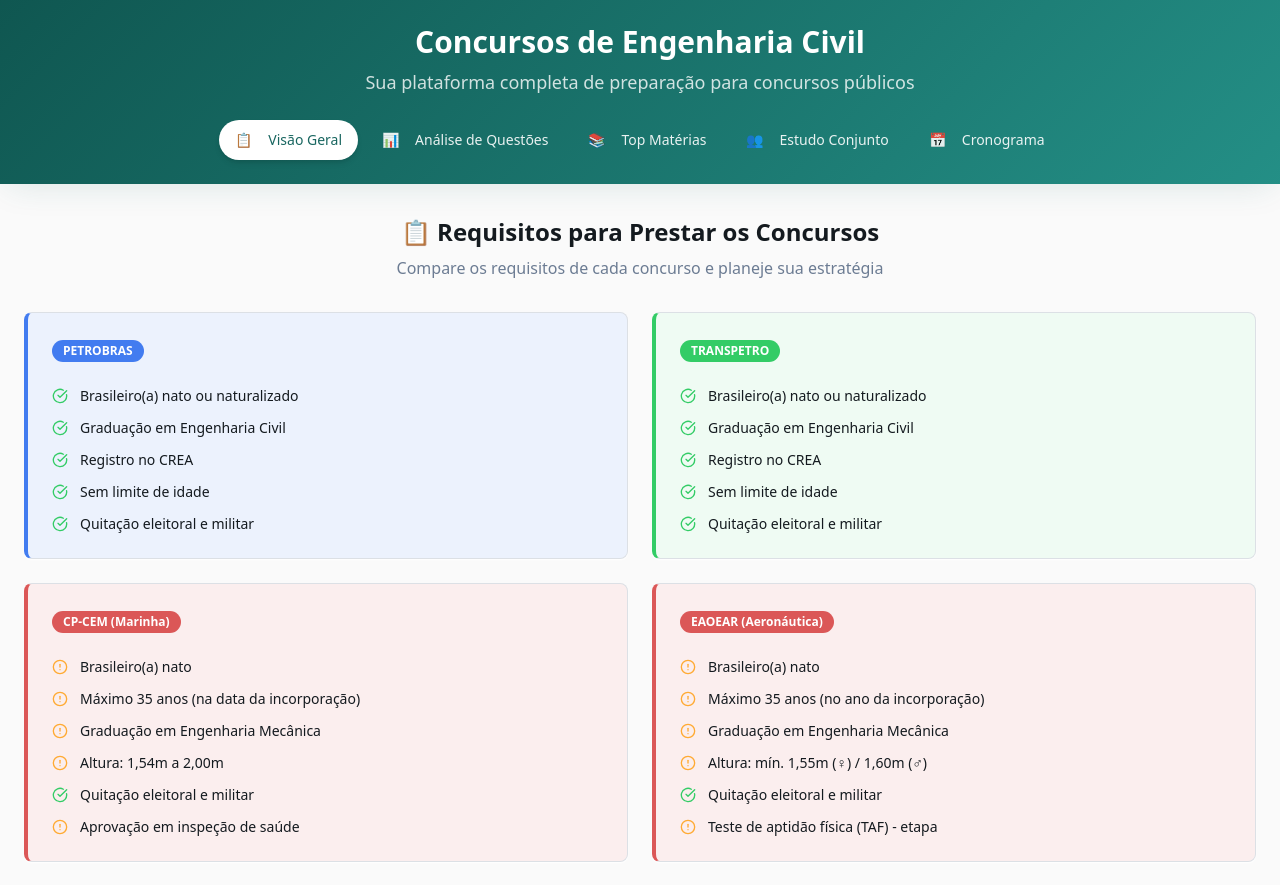
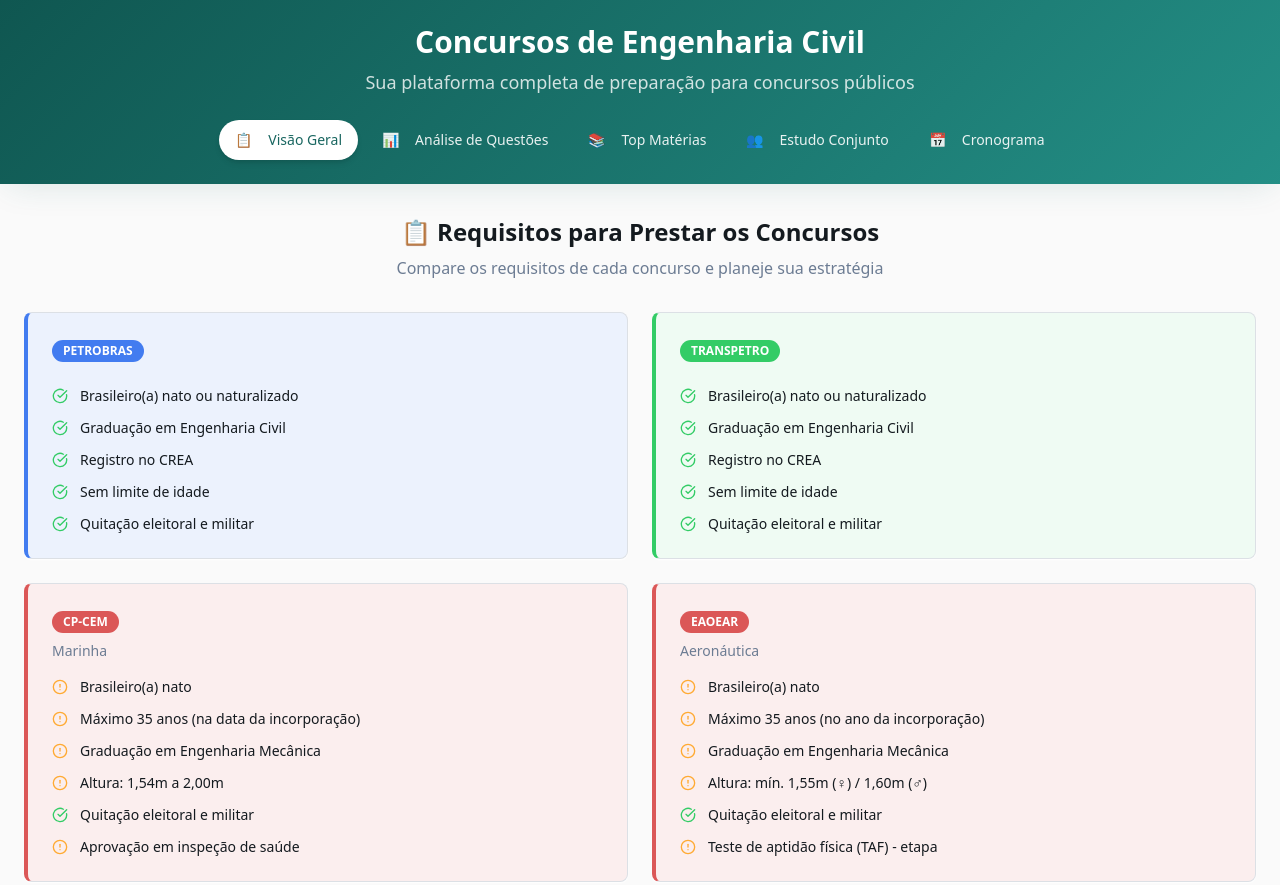
Before and after one commit to produtoseoperacoes-ux/engenharia-civil-raiox-comandante, a React (Vite) app: page / in a window 1280 px wide. Shown: the top 885 px of the page. Built offline with nearby package versions, Linux system fonts and the light colour scheme.

Commit message:
Refactor exam titles

```diff
--- a/src/components/ExamRequirements.tsx
+++ b/src/components/ExamRequirements.tsx
@@ -38,7 +38,8 @@ const examData: ExamData[] = [
     ]
   },
   {
-    title: "CP-CEM (Marinha)",
+    title: "CP-CEM",
+    subtitle: "Marinha",
     color: "military",
     requirements: [
       { text: "Brasileiro(a) nato", status: "warning" },
@@ -50,7 +51,8 @@ const examData: ExamData[] = [
     ]
   },
   {
-    title: "EAOEAR (Aeronáutica)",
+    title: "EAOEAR",
+    subtitle: "Aeronáutica",
     color: "military",
     requirements: [
       { text: "Brasileiro(a) nato", status: "warning" },
@@ -62,7 +64,8 @@ const examData: ExamData[] = [
     ]
   },
   {
-    title: "CFRM (Exército)",
+    title: "CFRM",
+    subtitle: "Exército",
     color: "military",
     requirements: [
       { text: "Brasileiro(a) ambos os sexos", status: "warning" },
```
